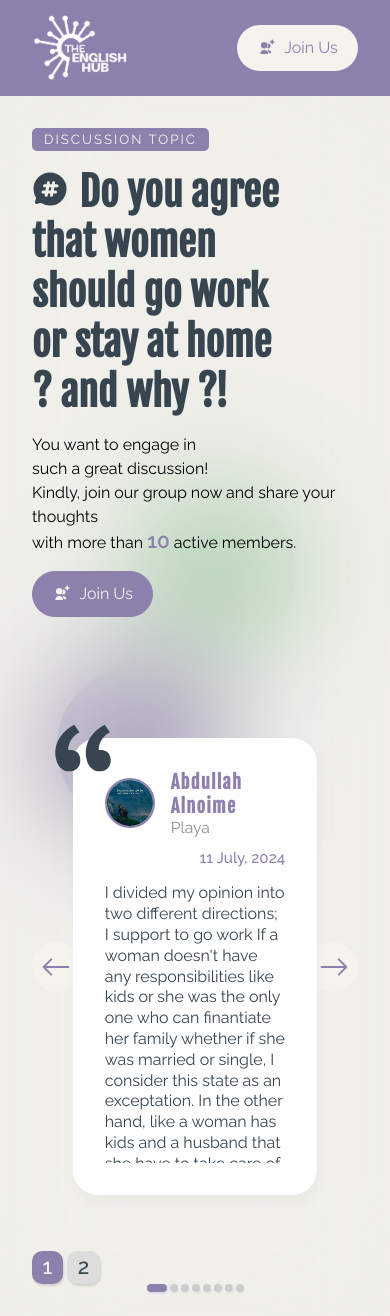
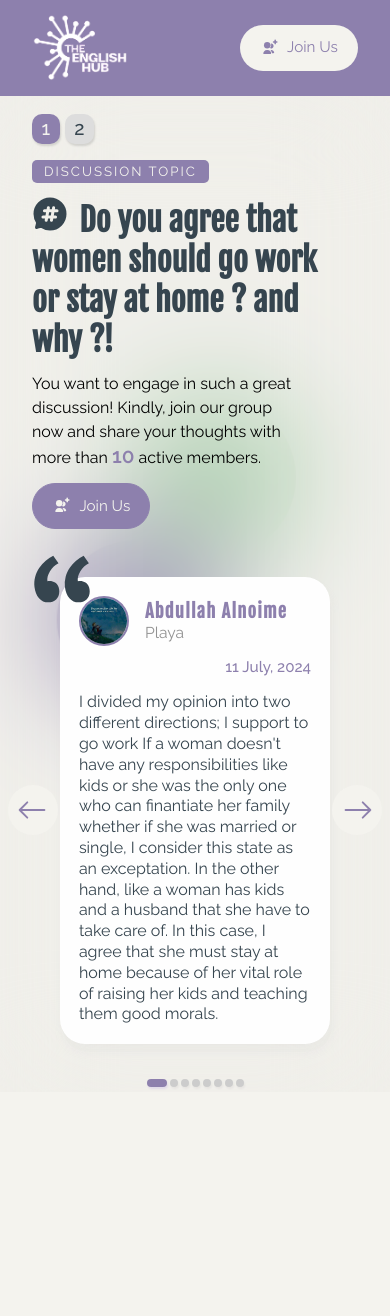
Before and after one commit to Abdullah1998a/english-hub, a React (Vite) app: page / in a window 390 px wide. After the commit the page ends 1092 px from the top, so only its background shows below. Built offline with nearby package versions, Linux system fonts and the light colour scheme.

Commit message:
update project

```diff
--- a/src/components/opinion/Opinion.jsx
+++ b/src/components/opinion/Opinion.jsx
@@ -1,18 +1,18 @@
 import "./opinion.css";
 
-export function Opinion({ POV, show }) {
+export function Opinion({ POV, date }) {
   const { name, avatar, rank, opinion } = POV;
   return (
-    <div className={`opinion ${show && "active"}`}>
+    <div className="opinion">
       <div className="member">
         <div className="avatar">
           <img src={avatar} alt={`avatar of ${name}`} width={50} height={50} />
           <div>
-          <h3>{name}</h3>
-          <p>{rank}</p>
+            <h3>{name}</h3>
+            <p>{rank}</p>
           </div>
         </div>
-        <span>11 July, 2024</span>
+        <span>{date}</span>
       </div>
       <p>{opinion}</p>
     </div>
--- a/src/components/opinion/opinion.css
+++ b/src/components/opinion/opinion.css
@@ -1,23 +1,22 @@
 .opinion {
-  position: absolute;
-  z-index: 10;
   width: 80%;
   padding: 2rem;
   border-radius: 25px;
   background-color: #fefefe;
   box-shadow: 2px 8px 8px rgba(179, 176, 176, 0.1);
-  opacity: 0;
-  scale: 0.5;
   transition: 0.25s ease-in-out;
+  position: relative;
 }
-@media screen and (max-width: 768px) {
+@media screen and (max-width: 1024px) {
   .opinion {
-    width: 75%;
+    padding: 1.2rem;
+    width: 83%;
   }
 }
-.opinion.active {
-  scale: 1;
-  opacity: 1;
+@media screen and (max-width: 375px) {
+  .opinion {
+    width: 95%;
+  }
 }
 .opinion .member {
   display: flex;
@@ -35,11 +34,17 @@
   top: -30px;
   left: -30px;
 }
+@media screen and (max-width: 1024px) {
+  .opinion::after {
+    top: -38px;
+    left: -38px;
+  }
+}
 .opinion .member .avatar {
-    display: flex;
-    align-items: center;
-    gap: 1rem;
-  }
+  display: flex;
+  align-items: center;
+  gap: 1rem;
+}
 @media screen and (max-width: 768px) {
   .opinion .member {
     flex-direction: column;
@@ -69,15 +74,10 @@
   color: var(--main-color);
 }
 .opinion > p {
-  max-height: 200px;
   color: var(--secondary-color);
-  overflow-y: scroll;
   line-height: 1.3rem;
-}
-@media screen and (max-width: 768px) {
-  .opinion > p {
-    max-height: 280px;
-  }
+  overflow-wrap: break-word;
+  hyphens: auto;
 }
 .opinion > p::-webkit-scrollbar {
   display: block;
--- a/src/components/pagination/pagination.css
+++ b/src/components/pagination/pagination.css
@@ -1,9 +1,10 @@
 .pagination {
   position: absolute;
-  padding: 2rem 4rem;
+  padding: .5rem 4rem;
   display: flex;
   gap: 0.3rem;
-  bottom: 0;
+  top: 6.6rem;
+  left: 0;
 }
 @media screen and (max-width: 575px) {
   .pagination {
@@ -13,13 +14,14 @@
 @media screen and (max-width: 375px) {
   .pagination {
     padding-inline: 1.5rem;
+    top: 6rem;
   }
 }
 .pagination li {
-  font-size: 1.35rem;
+  font-size: 1.2rem;
   text-align: center;
   border-radius: 10px;
-  padding-inline: 0.65rem;
+  padding-inline: 0.6rem;
   box-shadow: 1px 2px 2px rgba(50, 50, 50, 0.15);
   padding-block: 0.2rem 0.35rem;
   cursor: pointer;
--- a/src/components/slider/Slider.jsx
+++ b/src/components/slider/Slider.jsx
@@ -2,7 +2,7 @@ import { useState } from "react";
 import { Opinion } from "../opinion";
 import "./slider.css";
 
-export function Slider({ opinions }) {
+export function Slider({ opinions, date }) {
   const [current, setCurrent] = useState(0);
   const handleController = (state = "") => {
     if (state == "increase") {
@@ -19,13 +19,7 @@ export function Slider({ opinions }) {
   };
   return (
     <section className="slider">
-      {opinions.map((opinion) => (
-        <Opinion
-          key={opinion.id}
-          POV={opinion}
-          show={opinion.id == current + 1 ? true : false}
-        />
-      ))}
+      <Opinion key={opinions[current].id} POV={opinions[current]} date={date} />
       <div className="controllers">
         <button onClick={() => handleController()}>
           <svg
--- a/src/components/slider/slider.css
+++ b/src/components/slider/slider.css
@@ -10,6 +10,27 @@
   align-items: center;
   justify-content: space-between;
   pointer-events: none;
+  position: absolute;
+  top: 50%;
+  transform: translateY(-50%);
+}
+@media screen and (max-width: 1024px) {
+  .slider .controllers {
+    width: 110%;
+  }
+}
+@media screen and (max-width: 425px) {
+  .slider .controllers {
+    width: 115%;
+  }
+}
+@media screen and (max-width: 375px) {
+  .slider .controllers {
+    width: 110%;
+    top: initial;
+    bottom: -1.7rem;
+    transform: translateY(0);
+  }
 }
 .slider .controllers button {
   pointer-events: initial;
@@ -32,7 +53,7 @@
 .slider .indicators {
   width: fit-content;
   position: absolute;
-  bottom: 1.5rem;
+  bottom: -1.7rem;
   flex-wrap: wrap;
   display: flex;
   justify-content: center;
@@ -41,7 +62,7 @@
 }
 @media screen and (max-width: 768px) {
   .slider .indicators {
-    bottom: -0.5rem;
+    bottom: -1.7rem;
   }
 }
 .slider .indicators li {
--- a/src/components/topic/Topic.jsx
+++ b/src/components/topic/Topic.jsx
@@ -2,7 +2,7 @@ import { Slider } from "../slider";
 import "./topic.css";
 
 export function Topic({ topic }) {
-  const { id, title, opinions } = topic;
+  const { id, title, date, opinions } = topic;
   return (
     <section id={id}>
       <div className="topic">
@@ -30,20 +30,15 @@ export function Topic({ topic }) {
                 </g>
               </mask>
             </defs>
-            <path
-              fill="#36454F"
-              d="M0 0h48v48H0z"
-              mask="url(#ipSTopic0)"
-            />
+            <path fill="#36454F" d="M0 0h48v48H0z" mask="url(#ipSTopic0)" />
           </svg>
           {title}
         </h1>
         <div className="join-us">
           <p>
-            You want to engage in such a great discussion!
-            <br />
-            Kindly, join our group now and share your thoughts
-            <br /> with more than <span>10</span> active members.
+            You want to engage in such a great discussion! Kindly, join our
+            group now and share your thoughts with more than <span>10</span>{" "}
+            active members.
           </p>
           <a
             href="https://chat.whatsapp.com/KkmMsDnNSNgLtg8FjtVo8r"
@@ -87,7 +82,7 @@ export function Topic({ topic }) {
           </a>
         </div>
       </div>
-      <Slider opinions={opinions} />
+      <Slider opinions={opinions} date={date} />
     </section>
   );
 }
--- a/src/components/topic/topic.css
+++ b/src/components/topic/topic.css
@@ -2,7 +2,7 @@
   min-height: calc(100vh - 107px);
   padding: 2rem 4rem;
   display: grid;
-    background-color: rgba(200, 200, 200, .1);
+  background-color: rgba(200, 200, 200, 0.1);
   backdrop-filter: blur(60px);
   grid-template-columns: repeat(2, 1fr);
   justify-content: space-between;
@@ -12,7 +12,8 @@
 @media screen and (max-width: 768px) {
   #root > section {
     grid-template-columns: 1fr;
-        grid-template-rows: 1fr 1.3fr;
+    grid-template-rows: 1fr 1.35fr;
+    padding-top: 4rem;
   }
 }
 @media screen and (max-width: 575px) {
@@ -29,8 +30,8 @@
   display: block;
   width: fit-content;
   text-transform: uppercase;
-    font-size: .83rem;
-    padding: .25rem .75rem;
+  font-size: 0.83rem;
+  padding: 0.25rem 0.75rem;
   border-radius: 5px;
   color: var(--neutral-color);
   background-color: var(--main-color);
@@ -42,14 +43,27 @@
   color: var(--secondary-color);
   font-size: 2.5rem;
 }
+@media screen and (max-width: 1024px) {
+  .topic .title {
+    width: 95%;
+    margin-block: 0.8rem;
+    font-size: 2rem;
+  }
+}
 .topic .title svg {
   font-size: 2.25rem;
-    margin-right: .7rem;
+  margin-right: 0.7rem;
 }
 .topic .join-us p {
-    text-wrap: balance;
   margin-block: 1rem;
   line-height: 1.5rem;
+}
+@media screen and (max-width: 1024px) {
+  .topic .join-us p {
+    width: 80%;
+    margin-block: 0.8rem;
+    line-height: 1.5rem;
+  }
 }
 .topic .join-us p span {
   color: var(--main-color);
--- a/src/index.css
+++ b/src/index.css
@@ -16,7 +16,6 @@
     margin: 0;
     padding: 0;
     font-family: "Raleway", sans-serif;
-    font-size: 1rem;
 }
 ::-webkit-scrollbar {
     display: none;
@@ -24,7 +23,7 @@
 body {
     background-color: var(--neutral-color);
     position: relative;
-    z-index: 5;
+    font-size: 1rem;
 }
 body::after,
 body::before {
```
Lines whose indentation alone changed are shown as unchanged.
